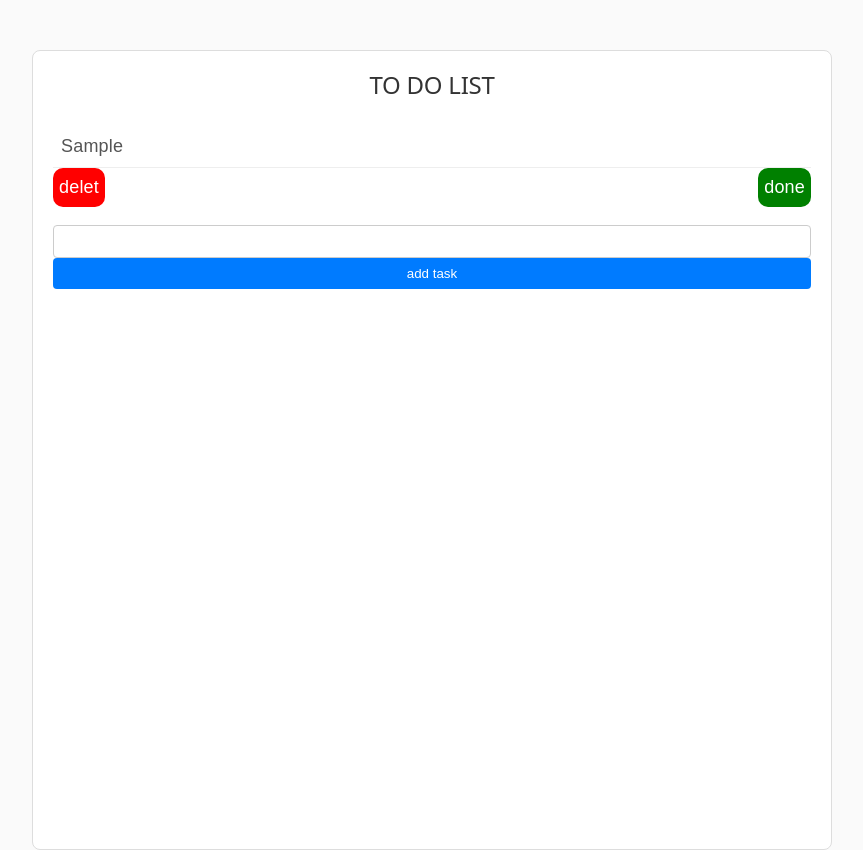
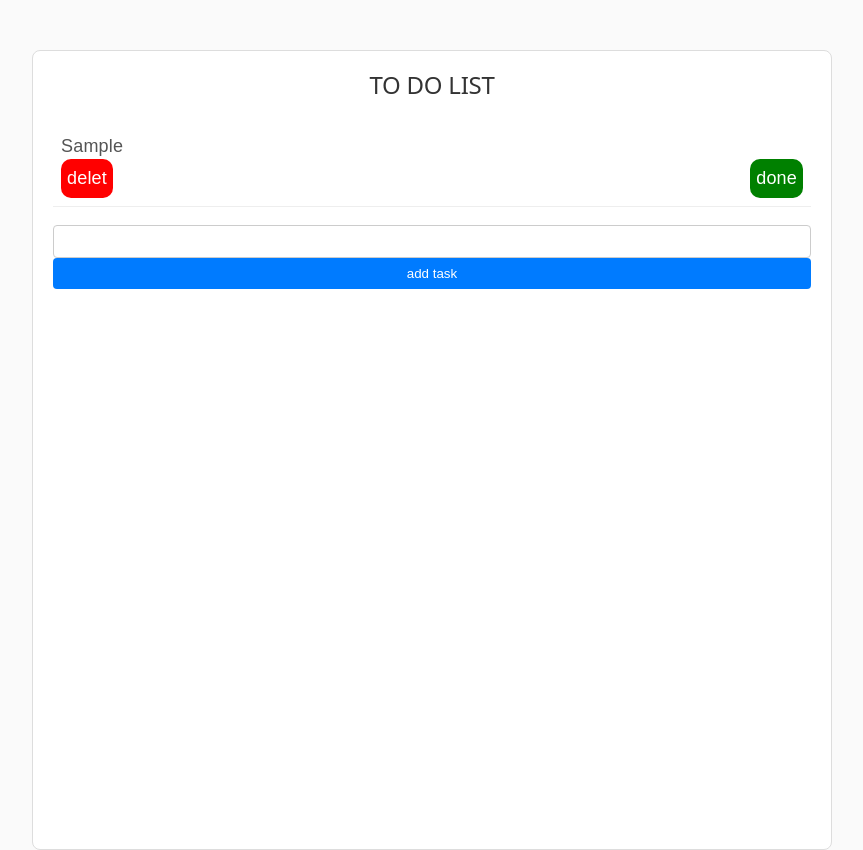
Before and after one commit to monzerdiaa-maker/todotask2, a React (Vite) app: page / in a window 1280 px wide. Both pictures are taken after typing "Sample" into the empty fields and a click on the button "add task". Shown: the whole page, without its empty margins (208-1071 px from the left). Built offline with nearby package versions, Linux system fonts and the light colour scheme.

Commit message:
Fix todo list errors

```diff
--- a/src/App.jsx
+++ b/src/App.jsx
@@ -1,49 +1,77 @@
-import { useRef, useState } from "react"
+import { useRef, useState, useEffect } from "react";
 import "./App.css";
 
 function App() {
-    const [todo, settodo] = useState([])
+    const [todo, settodo] = useState(() => {
+        const savedtasks = localStorage.getItem("usertasks");
+
+        return savedtasks ? JSON.parse(savedtasks) : [];
+    });
+
+    useEffect(() => {
+        localStorage.setItem("usertasks", JSON.stringify(todo));
+    }, [todo]);
 
     const inputRef = useRef();
 
-    const HDT = () => {
+    const handle_add_task = () => {
         const text = inputRef.current.value;
         if (!text.trim()) return;
-        const item = { complated: false, text }
-        settodo([...todo, item])
+
+        const item = { complated: false, text };
+
+        settodo([...todo, item]);
         inputRef.current.value = "";
-    }
+    };
 
-    const HID = (index) => {
+    const handle_done_task = (index) => {
         const newtodo = [...todo];
         newtodo[index].complated = !newtodo[index].complated;
         settodo(newtodo);
-    }
+    };
 
-    const HDI = (index) => {
+    const handle_delet_task = (index) => {
         const newtodo = [...todo];
         newtodo.splice(index, 1);
-        settodo(newtodo)
-    }
-
+        settodo(newtodo);
+    };
 
     return (
         <>
             <h2>TO DO LIST</h2>
+
             <ul>
                 {todo.map(({ text, complated }, index) => {
-                    return (<div>
-                        <li className={complated ? "done" : ""} key={index}  >{text}</li>
-                        <div className="small">
-                            <span className="span-delet" onClick={() => HDI(index)}>delet</span>
-                            <span className="span-done" onClick={() => HID(index)}>done</span></div>
-                    </div>)
+                    return (
+                        <li key={index}>
+                            <div className={complated ? "done" : ""}>
+                                {text}
+                            </div>
+
+                            <div className="small">
+                                <span
+                                    className="span-delet"
+                                    onClick={() => handle_delet_task(index)}
+                                >
+                                    delet
+                                </span>
+
+                                <span
+                                    className="span-done"
+                                    onClick={() => handle_done_task(index)}
+                                >
+                                    done
+                                </span>
+                            </div>
+                        </li>
+                    );
                 })}
             </ul>
+
             <input ref={inputRef} />
-            <button onClick={HDT}>add task</button>
+            <button onClick={handle_add_task}>add task</button>
         </>
-    )
-};
+    );
+}
 
 export default App;
```
